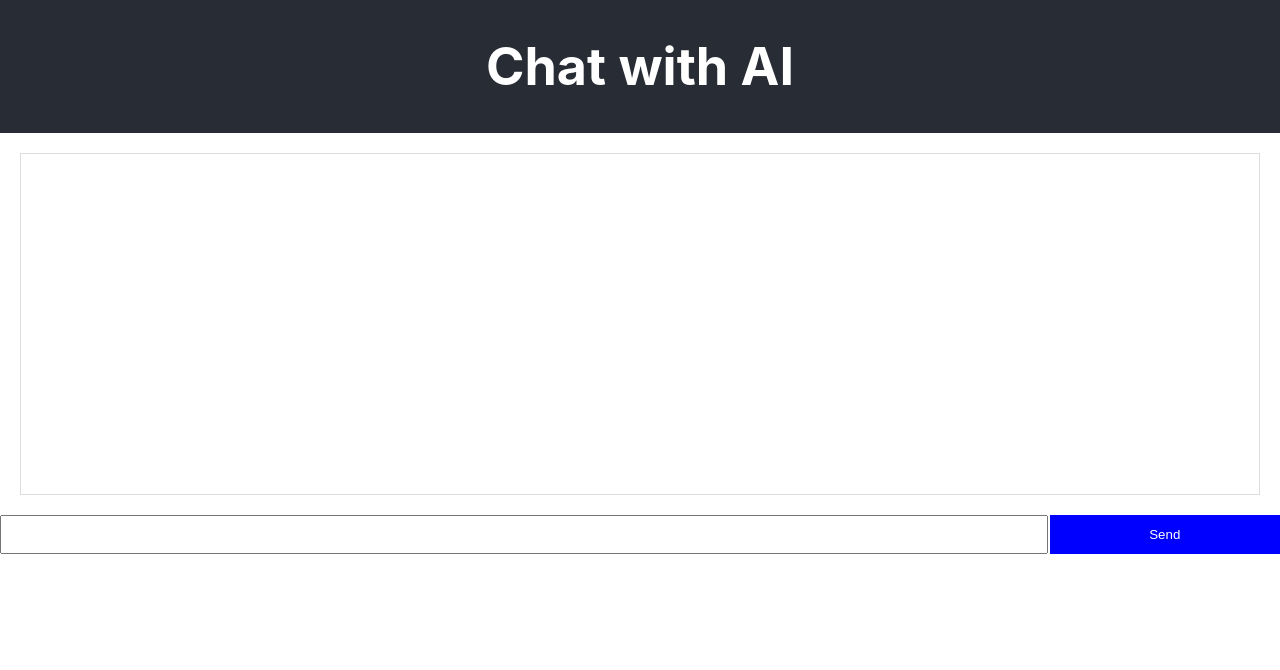
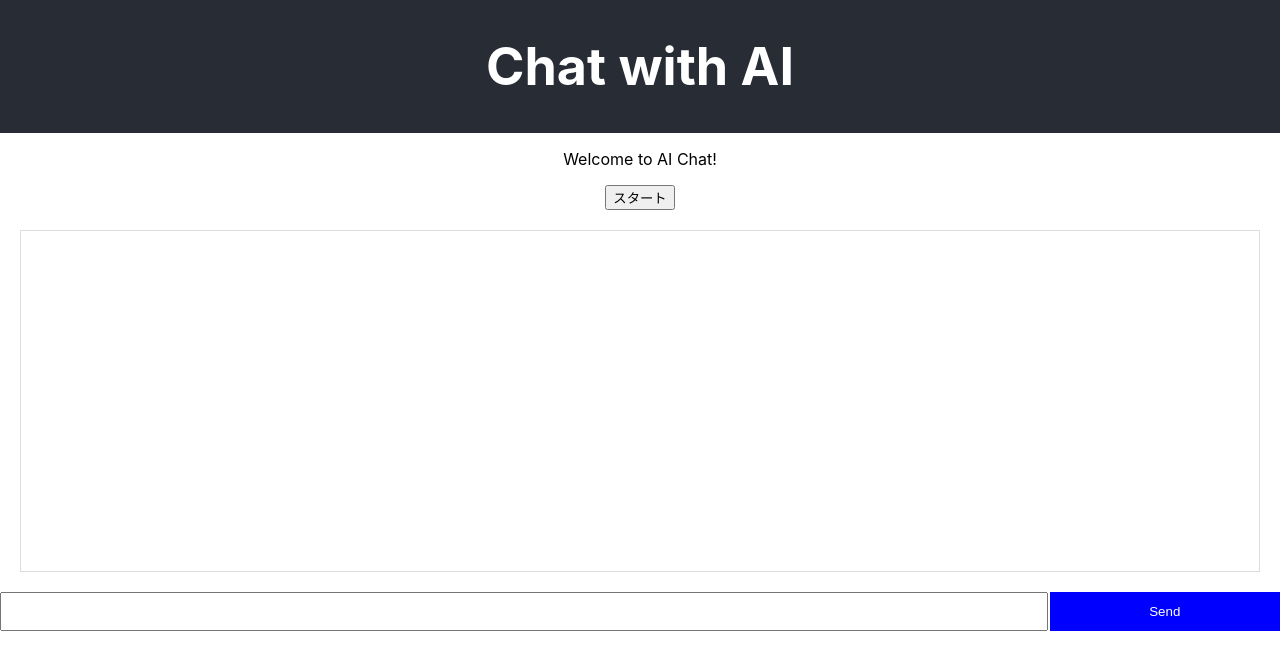
Before and after one commit to tsu7kmii/openaichat_dairy, a React (Create React App) app: page / in a window 1280 px wide. Shown: the top 670 px of the page. Built offline with nearby package versions, Linux system fonts and the light colour scheme.

Commit message:
想定外のポップアップの形になった。 sendのボタン押せるようになれば完璧

```diff
--- a/src/App.js
+++ b/src/App.js
@@ -2,7 +2,7 @@ import React, { useState } from 'react';
 import './App.css';
 import ChatWindow from './components/ChatWindow';
 import InputArea from './components/InputArea';
-import StartPopup from './components/StartPopup';
+// import StartPopup from './components/StartPopup';
 import { fetchResponse } from './components/fetchResponse';
 
 function App() {
@@ -37,14 +37,22 @@ function App() {
     }
 
     setInput('');
+    setShowPopup(false);
   };
 
   return (
     <div className="App">
-      {showPopup && <StartPopup handleStart={handleStart} />}
       <header className="App-header">
         <h1>Chat with AI</h1>
       </header>
+
+      {showPopup && ( // ポップアップの表示
+        <div className="popup">
+          <p>Welcome to AI Chat!</p>
+          <button onClick={handleStart}>スタート</button>
+        </div>
+      )}
+
       <ChatWindow messages={messages} />
       <InputArea input={input} setInput={setInput} sendMessage={sendMessage} />
     </div>
--- a/src/components/StartPopup.js
+++ b/src/components/StartPopup.js
@@ -2,9 +2,9 @@ import React from 'react';
 import './StartPopup.css';
 
 const StartPopup = ({ show, onStart }) => {
-  if (!show) {
-    return null; // show が false の場合は何も表示しない
-  }
+//   if (!show) {
+//     return null; // show が false の場合は何も表示しない
+//   }
   return (
     <div className="popup">
       <div className="popup-inner">
```
